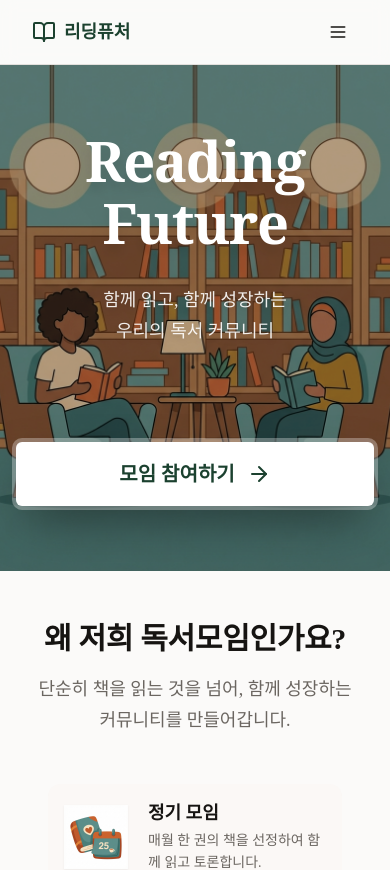
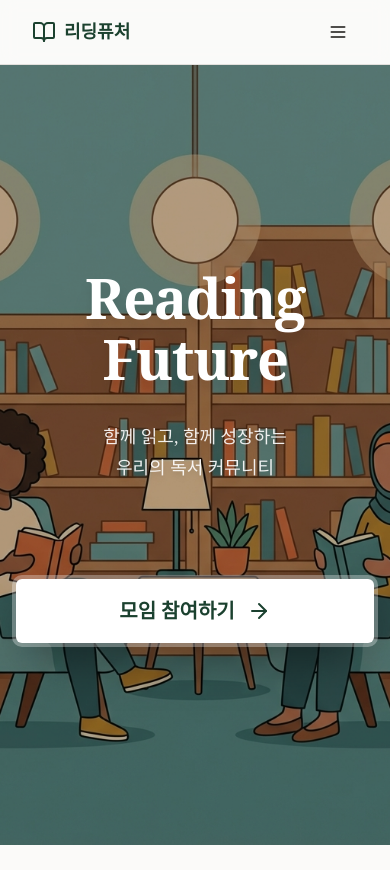
Before and after one commit to Nick1148/reading, a Next.js app: page / in a window 390 px wide. Shown: the top 870 px of the page. Built offline with nearby package versions, Linux system fonts and the light colour scheme; a web font is replaced by a local one.

Commit message:
Adjust mobile hero to full height

```diff
--- a/src/app/page.tsx
+++ b/src/app/page.tsx
@@ -104,7 +104,7 @@ export default function HomePage() {
 
       <main className="flex-1">
         {/* Hero Section */}
-        <section className="relative w-full min-h-[60dvh] md:h-[700px] overflow-hidden flex flex-col justify-center items-center text-center">
+        <section className="relative w-full min-h-[calc(100dvh-4rem)] md:h-[700px] overflow-hidden flex flex-col justify-center items-center text-center">
           {/* Background Image */}
           <div className="absolute inset-0 z-0">
             <Image
```
